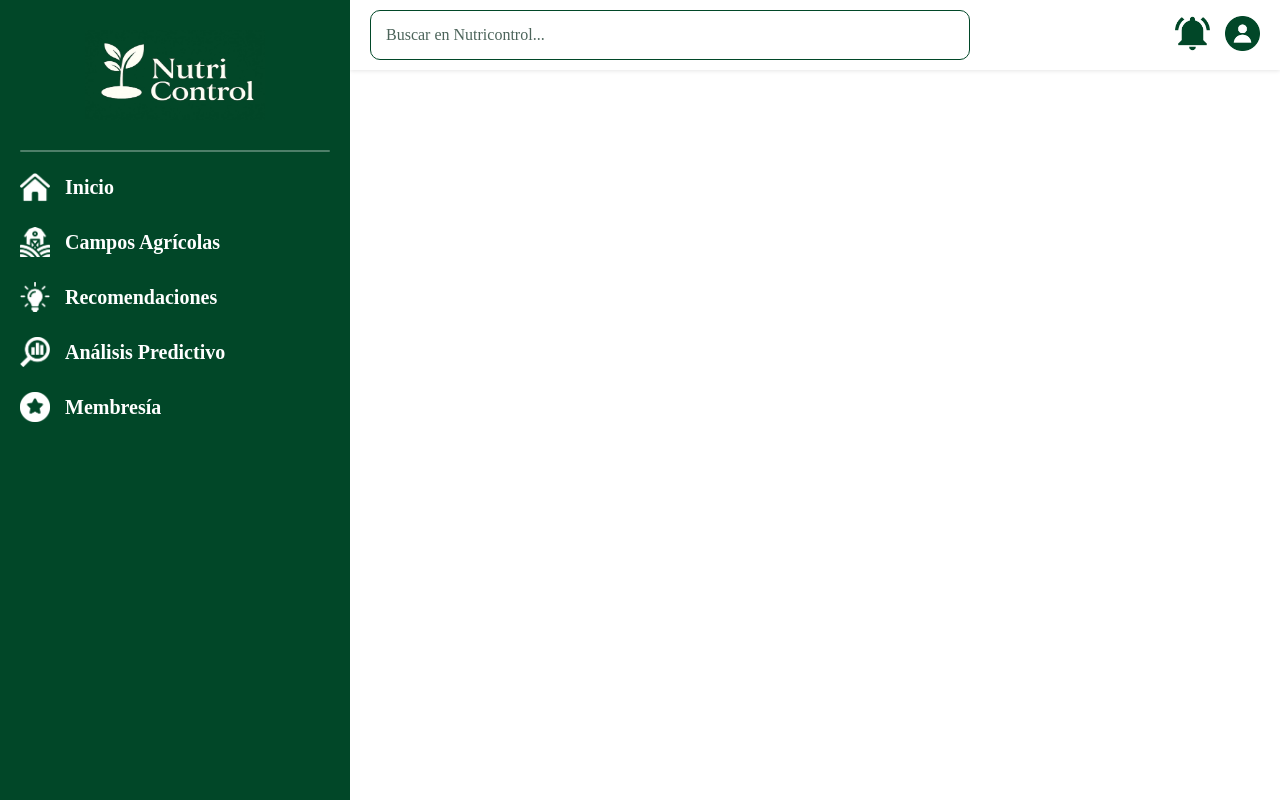
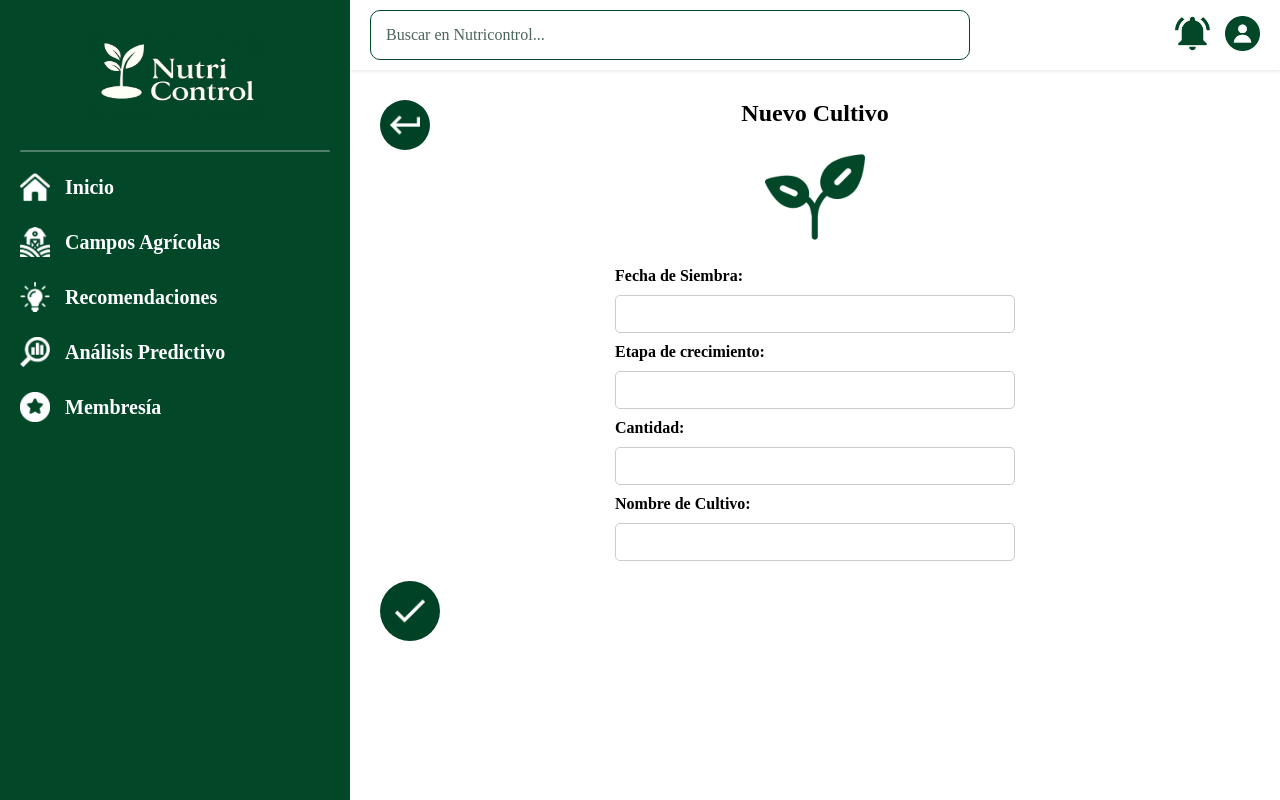
Before and after one commit to Desarrollo-de-Soluciones-IoT-2510-2942/FrontEnd, a Vue app: page /crops/create in a window 1280 px wide. Built offline with nearby package versions, Linux system fonts and the light colour scheme; a web font is replaced by a local one.

Commit message:
fix: bugs from crops

```diff
--- a/src/content/pages/crops/all-crops.component.vue
+++ b/src/content/pages/crops/all-crops.component.vue
@@ -39,7 +39,7 @@
       </div>
     </div>
     <button class="add-button" @click="goToAdd">
-      <img src="/general-icons/check-icon.png" alt="Agregar"/>
+      <img src="/general-icons/add-icon.png" alt="Agregar"/>
     </button>
 
     <div v-if="showDeleteModal" class="modal-overlay" @click="closeDeleteModal">
@@ -56,15 +56,25 @@
 </template>
 
 <script setup>
-import { ref, onMounted } from 'vue'
-import { useRouter } from 'vue-router'
+import { ref, onMounted } from 'vue';
+import { useRouter } from 'vue-router';
 
-const router = useRouter()
-const campoName = 'Campo Huancayo - 1'
-const cultivos = ref([])
-const showOptions = ref(null)
-const showDeleteModal = ref(false)
-const cultivoToDelete = ref(null)
+const router = useRouter();
+const campoName = 'Campo Huancayo - 1';
+const cultivos = ref([]);
+const showOptions = ref(null);
+const showDeleteModal = ref(false);
+const cultivoToDelete = ref(null);
+
+const loadCrops = () => {
+  const storedCrops = localStorage.getItem('cultivos');
+  cultivos.value = storedCrops ? JSON.parse(storedCrops) : [];
+  console.log('Cultivos cargados:', cultivos.value);
+};
+
+onMounted(() => {
+  loadCrops();
+});
 
 const toggleOptions = id => {
   showOptions.value = showOptions.value === id ? null : id
@@ -75,9 +85,11 @@ const closeOptions = () => {
 }
 
 const editCultivo = id => {
-  closeOptions()
-  router.push(`/edit-crop/${id}`)
-}
+  const selectedCrop = cultivos.value.find(c => c.id === id);
+  if (selectedCrop) {
+    router.push(`/edit-crop/${id}`);
+  }
+};
 
 const deleteCultivo = id => {
   cultivoToDelete.value = cultivos.value.find(c => c.id === id)
@@ -92,7 +104,9 @@ const closeDeleteModal = () => {
 
 const confirmDelete = () => {
   if (cultivoToDelete.value) {
-    cultivos.value = cultivos.value.filter(c => c.id !== cultivoToDelete.value.id)
+    const updatedCrops = cultivos.value.filter(c => c.id !== cultivoToDelete.value.id);
+    localStorage.setItem('cultivos', JSON.stringify(updatedCrops));
+    cultivos.value = updatedCrops; // Actualizar la UI
   }
   closeDeleteModal()
 }
@@ -102,24 +116,12 @@ const goBack = () => {
 }
 
 const goToAdd = () => {
-  router.push('/add-cultivo')
+  router.push('/crops/create');
 }
 
 const goToDetail = id => {
-  router.push({
-    path: `/individual-crop/${id}`,
-    query: { name: cultivos.value.find(c => c.id === id)?.name || '' }
-  })
-}
-
-const loadCrops = () => {
-  const storedCrops = localStorage.getItem('cultivos');
-  return storedCrops ? JSON.parse(storedCrops) : [];
+  router.push(`/individual-crop/${id}`);
 };
-
-onMounted(() => {
-  cultivos.value = loadCrops();
-});
 </script>
 
 <style scoped>
--- /dev/null
+++ b/src/content/pages/crops/components/create-crop.component.vue
@@ -0,0 +1,180 @@
+<template>
+  <div class="edit-crop">
+    <button class="btn-return" @click="goBack">
+      <img src="/general-icons/return-icon.png" alt="Regresar" />
+    </button>
+    <h2 class="section-title">Nuevo Cultivo</h2>
+    <div class="edit-form">
+      <img src="/general-icons/crop-icon.png" alt="Cultivo" class="crop-icon" />
+      <div class="form-fields">
+        <label>Fecha de Siembra:</label>
+        <input v-model="crop.date" type="text" />
+
+        <label>Etapa de crecimiento:</label>
+        <input v-model="crop.stage" type="text" />
+
+        <label>Cantidad:</label>
+        <input v-model="crop.quantity" type="text" />
+
+        <label>Nombre de Cultivo:</label>
+        <input v-model="crop.name" type="text" />
+      </div>
+    </div>
+    <button class="btn-save" @click="saveCrop">
+      <img src="/general-icons/check-icon.png" alt="Guardar" />
+    </button>
+
+    <div v-if="showModal" class="modal-overlay" @click="closeModal">
+      <div class="modal-content" @click.stop>
+        <h3>{{ modalMessage }}</h3>
+        <button class="confirm-btn" @click="closeModal">Aceptar</button>
+      </div>
+    </div>
+  </div>
+</template>
+
+<script setup>
+import { ref } from 'vue';
+import { useRouter } from 'vue-router';
+
+const router = useRouter();
+
+const crop = ref({
+  date: '',
+  stage: '',
+  quantity: '',
+  name: ''
+});
+
+const showModal = ref(false);
+const modalMessage = ref('');
+
+const goBack = () => router.push('/crops');
+
+const saveCrop = () => {
+  if (!crop.value.date || !crop.value.stage || !crop.value.quantity || !crop.value.name) {
+    modalMessage.value = 'Por favor, completa todos los campos antes de guardar.';
+    showModal.value = true;
+    return;
+  }
+
+  const storedCrops = localStorage.getItem('cultivos');
+  const crops = storedCrops ? JSON.parse(storedCrops) : [];
+
+  const newCrop = {
+    ...crop.value,
+    id: crops.length > 0 ? Math.max(...crops.map(c => c.id)) + 1 : 1 // Generar un ID único incremental
+  };
+  crops.push(newCrop);
+
+  localStorage.setItem('cultivos', JSON.stringify(crops));
+
+  modalMessage.value = 'Cultivo guardado exitosamente.';
+  showModal.value = true;
+};
+
+const closeModal = () => {
+  showModal.value = false;
+  if (modalMessage.value === 'Cultivo guardado exitosamente.') {
+    router.push('/crops');
+  }
+};
+</script>
+
+<style scoped>
+.edit-crop {
+  position: relative;
+  padding: 30px;
+}
+.btn-return {
+  position: absolute;
+  top: 30px;
+  left: 30px;
+  width: 50px;
+  height: 50px;
+  background-color: #004225;
+  border: none;
+  border-radius: 50%;
+  display: flex;
+  align-items: center;
+  justify-content: center;
+}
+.btn-return img {
+  width: 30px;
+  height: 30px;
+}
+.section-title {
+  text-align: center;
+  font-size: 24px;
+  margin-bottom: 20px;
+}
+.edit-form {
+  display: flex;
+  flex-direction: column;
+  align-items: center;
+}
+.crop-icon {
+  width: 100px;
+  height: 100px;
+  margin-bottom: 20px;
+}
+.form-fields {
+  display: flex;
+  flex-direction: column;
+  gap: 10px;
+  width: 100%;
+  max-width: 400px;
+}
+.form-fields label {
+  font-weight: bold;
+}
+.form-fields input {
+  padding: 10px;
+  border: 1px solid #ccc;
+  border-radius: 5px;
+}
+.btn-save {
+  margin-top: 20px;
+  background-color: #004225;
+  border: none;
+  border-radius: 50%;
+  width: 60px;
+  height: 60px;
+  display: flex;
+  align-items: center;
+  justify-content: center;
+}
+.btn-save img {
+  width: 30px;
+  height: 30px;
+}
+.modal-overlay {
+  position: fixed;
+  top: 0;
+  left: 0;
+  width: 100%;
+  height: 100%;
+  background-color: rgba(0, 0, 0, 0.5);
+  display: flex;
+  align-items: center;
+  justify-content: center;
+}
+.modal-content {
+  background-color: white;
+  padding: 20px;
+  border-radius: 10px;
+  text-align: center;
+}
+.confirm-btn {
+  margin-top: 10px;
+  background-color: #004225;
+  color: white;
+  border: none;
+  padding: 10px 20px;
+  border-radius: 5px;
+  cursor: pointer;
+}
+.confirm-btn:hover {
+  background-color: #006837;
+}
+</style>
--- a/src/content/pages/crops/components/edit-crop.component.vue
+++ b/src/content/pages/crops/components/edit-crop.component.vue
@@ -27,42 +27,31 @@
 </template>
 
 <script setup>
-import { ref } from 'vue';
+import { ref, onMounted } from 'vue';
 import { useRouter, useRoute } from 'vue-router';
 
 const router = useRouter();
 const route = useRoute();
+const cropId = parseInt(route.params.id, 10);
+const crop = ref({});
 
-const cropId = parseInt(route.params.id, 10);
-
-// Mock data for crops
-const crops = [
-  { id: 1, name: 'Cultivo de Papas', date: '09/02/2025', stage: 'Germinación', quantity: '1 Tonelada' },
-  { id: 2, name: 'Cultivo de Camote', date: '14/02/2025', stage: 'Crecimiento', quantity: '2 Toneladas' }
-];
-
-const crop = ref(crops.find(c => c.id === cropId) || {});
+onMounted(() => {
+  const storedCrops = localStorage.getItem('cultivos');
+  const crops = storedCrops ? JSON.parse(storedCrops) : [];
+  crop.value = crops.find(c => c.id === cropId) || {};
+});
 
 const goBack = () => router.push('/crops');
 
 const saveCrop = () => {
-  // Obtener cultivos desde localStorage
   const storedCrops = localStorage.getItem('cultivos');
   const crops = storedCrops ? JSON.parse(storedCrops) : [];
-
-  // Buscar el cultivo por ID y actualizarlo
   const index = crops.findIndex(c => c.id === crop.value.id);
   if (index !== -1) {
     crops[index] = { ...crop.value };
-  } else {
-    crops.push({ ...crop.value }); // Si no existe, agregarlo
+    localStorage.setItem('cultivos', JSON.stringify(crops));
+    router.push('/crops');
   }
-
-  // Guardar los cultivos actualizados en localStorage
-  localStorage.setItem('cultivos', JSON.stringify(crops));
-
-  // Redirigir a la vista de cultivos
-  router.push('/crops');
 };
 </script>
 
--- a/src/content/pages/crops/components/individual-crop.component.vue
+++ b/src/content/pages/crops/components/individual-crop.component.vue
@@ -58,19 +58,15 @@ const devices = ref([
   { id: 2, name: 'Actuador de Riego', code: 'US123-23', state: true, alerts: true }
 ])
 
-const cropId = parseInt(route.params.id, 10)
-const cropName = route.query.name
+const cropId = parseInt(route.params.id, 10);
 
-// Mock data for crops
-const crops = [
-  { id: 1, name: 'Cultivo de Papas', date: '09/02/2025', days: 54, stage: 'Germinación', state: 'Saludable', quantity: '1 Tonelada' },
-  { id: 2, name: 'Cultivo de Camote', date: '14/02/2025', days: 50, stage: 'Crecimiento', state: 'Saludable', quantity: '2 Toneladas' }
-]
+const storedCrops = localStorage.getItem('cultivos');
+const crops = storedCrops ? JSON.parse(storedCrops) : [];
 
-const selectedCrop = crops.find(crop => crop.id === cropId)
+const selectedCrop = ref(crops.find(crop => crop.id === cropId) || {});
 
-if (!selectedCrop) {
-  console.error(`No se encontró un cultivo con el ID: ${cropId}`)
+if (!selectedCrop.value) {
+  console.error(`No se encontró un cultivo con el ID: ${cropId}`);
 }
 
 const goBack = () => router.push('/crops')
--- a/src/router/index.js
+++ b/src/router/index.js
@@ -35,6 +35,11 @@ const router = createRouter({
         { path: '/crops', component: AllCrops},
         { path: '/individual-crop/:id', component: IndividualCrop },
         { path: '/edit-crop/:id', component: EditCrop },
+        {
+            path: '/crops/create',
+            name: 'CreateCrop',
+            component: () => import('../content/pages/crops/components/create-crop.component.vue')
+        },
     ],
 });
 
```
